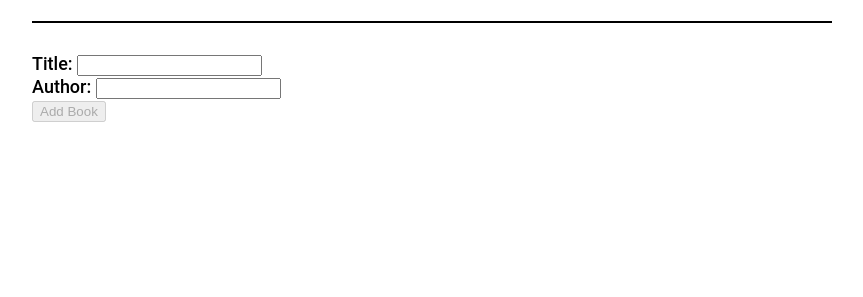
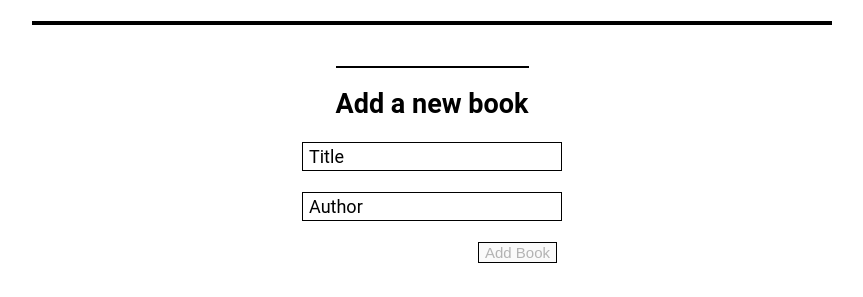
Before and after one commit to JAAR91/Awesome-books, a website with bundled scripts: page index.html in a window 1280 px wide. Shown: the part 69-366 px from the top of the page, without its empty margins (208-1071 px from the left). Built offline with nearby package versions, Linux system fonts and the light colour scheme.

Commit message:
style add form

```diff
--- a/index.html
+++ b/index.html
@@ -13,10 +13,9 @@
 
     </div>
     <form id="add-book" class="addForm">
-      <label for="new-title">Title:</label>
-      <input type="text" id="new-title" name="title" placeholder=""/><br>
-      <label for="new-author">Author:</label>
-      <input type="text" id="new-author" name="author" placeholder="" /><br>
+      <h2>Add a new book</h2>
+      <input type="text" id="new-title" name="title" placeholder="Title"/><br>
+      <input type="text" id="new-author" name="author" placeholder="Author"/><br>
       <button id="submit-new-book" type="submit" disabled>Add Book</button>
     </form>
     <script  type="module" src="./scripts/index.js"></script>
--- a/scripts/constructor.js
+++ b/scripts/constructor.js
@@ -39,7 +39,6 @@ class Library {
       bookEntry.innerHTML = book.print;
       const removeButton = document.createElement('button');
       removeButton.textContent = 'Delete';
-      removeButton.classList.add('book-entry-remove');
       removeButton.addEventListener('click', (event) => {
         this.deleteBook(index);
         event.preventDefault();
--- a/scripts/styles.css
+++ b/scripts/styles.css
@@ -15,17 +15,23 @@ h1 {
 }
 
 .books-list {
-  border: 1px solid black;
+  border: 2px solid black;
 }
 
 .books-list li:nth-child(odd) {
   background: #ddd;
 }
 
-.book-entry-remove {
+button {
+  border: 1px solid black;
+  font-size: 15px;
+}
+
+button:enabled {
   border: 1px solid black;
   margin: 5px;
-  box-shadow: 2px 2px 0 2px black;
+  box-shadow: 3px 3px 0 1px black;
+  font-size: 15px;
 }
 
 .bookEntry {
@@ -37,5 +43,40 @@ h1 {
 }
 
 .addForm {
-  margin-top: 30px;
+  margin: auto auto;
+  width: 250px;
+  display: flex;
+  flex-direction: column;
+  justify-content: center;
+  align-items: center;
 }
+
+input::placeholder {
+  color: black;
+}
+
+input {
+  font-family: inherit;
+  border: 1px solid black;
+  background-color: white;
+  width: 100%;
+  font-size: 18px;
+  line-height: 25px;
+  padding-left: 6px;
+}
+
+input:-webkit-autofill,
+input:-webkit-autofill:hover,
+input:-webkit-autofill:focus,
+input:-webkit-autofill:active {
+  -webkit-box-shadow: 0 0 0 30px white inset !important;
+}
+
+#submit-new-book {
+  align-self: flex-end;
+}
+
+h2 {
+  border-top: 2px solid black;
+  padding-top: 20px;
+}
```
